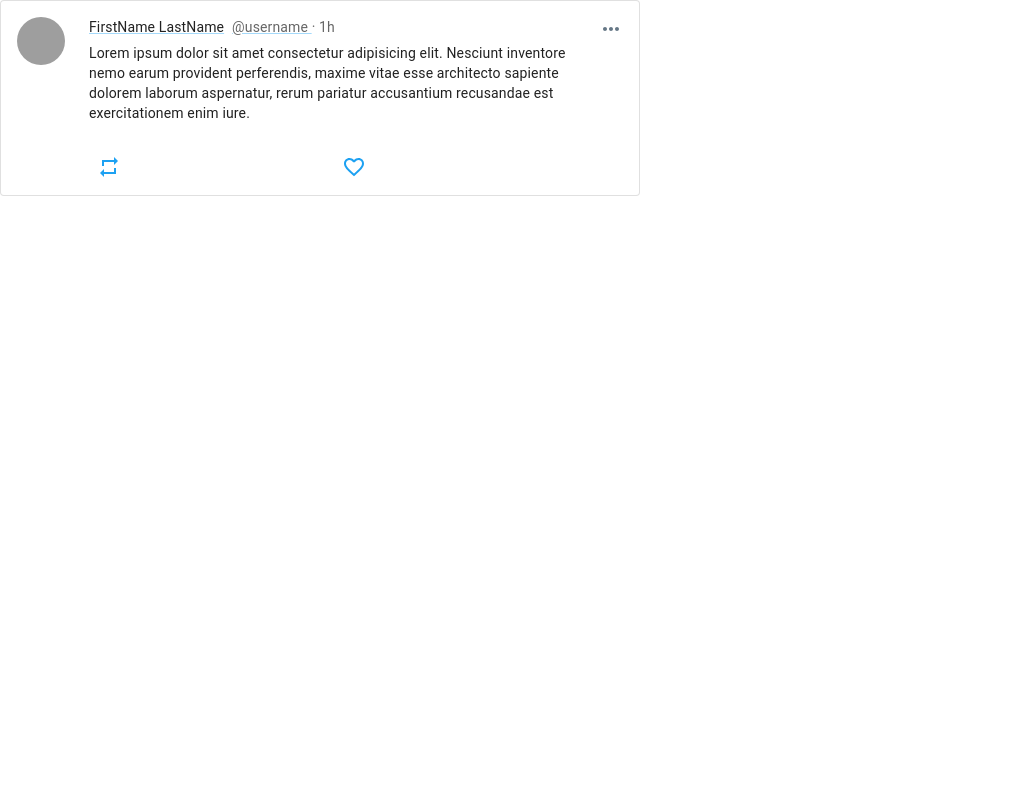
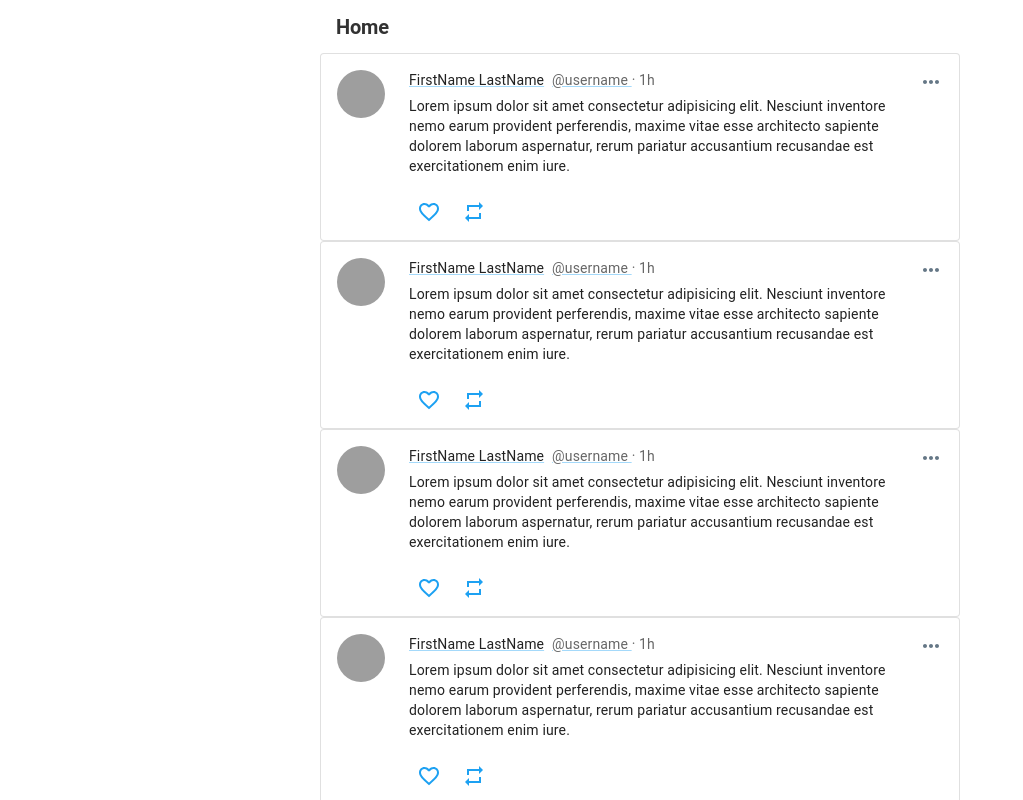
Before and after one commit to aishvaryk/twitter-clone, a Next.js app: page / in a window 1280 px wide. Shown: the top 800 px of the page, without its empty margins (0-1023 px from the left). Built offline with nearby package versions, Linux system fonts and the light colour scheme; grey boxes are pictures that could not be loaded.

Commit message:
added static title bar

```diff
--- /dev/null
+++ b/components/title-bar.tsx
@@ -0,0 +1,27 @@
+import { Box, Typography } from "@mui/material";
+
+function TitleBar() {
+    const pageTitle = "Home";
+    return (<Box className="title-bar-wrapper" sx={{
+        height:"53px",
+        width: "50%",
+        display: "flex",
+        alignItems: "center",
+        px:2,
+        zIndex:1,
+        position:"fixed",
+        overflowY:"clip",
+        backgroundColor: "white",
+        opacity:0.92
+
+
+    }}>
+        <Typography variant="h2" sx={{
+            fontSize:"20px",
+            opacity:1
+        }}><strong>{pageTitle}</strong></Typography>
+    </Box>
+    )
+}
+
+export default TitleBar;
--- a/components/tweet.tsx
+++ b/components/tweet.tsx
@@ -34,9 +34,8 @@ function Tweet() {
         <Card
             variant="outlined"
             sx={{
-                maxWidth: "50%",
+                width: "50%",
                 minWidth: "xs",
-                minHeight: "px",
                 display: "flex",
                 flexDirection: "row",
             }}
@@ -63,7 +62,8 @@ function Tweet() {
                 <CardContent
                     sx={{
                         px:1,
-                        py:2,
+                        pt:2,
+                        pb: 1,
                         display: "flex",
                         flexDirection: "column",
                     }}
@@ -128,23 +128,21 @@ function Tweet() {
                         display: "flex",
                         flexDirection: "row",
                         alignItems: "center",
-                        justifyContent: "space-between",
                         p: 1,
                     }}
                 >
-                    <Tooltip title="Retweet" arrow enterDelay={500}>
-                        <IconButton aria-label="retweet" color="primary"
-                            sx={{
-                            }}>
-                            <Repeat />
-                        </IconButton>
-                    </Tooltip>
+
                     <Tooltip title="Like" arrow enterDelay={500}>
                         <IconButton aria-label="like" color="primary">
                             <FavoriteBorder />
                         </IconButton>
                     </Tooltip>
-                    <>&nbsp;</>
+                    <Tooltip title="Retweet" arrow enterDelay={500}>
+                        <IconButton aria-label="retweet" color="primary"
+                            size="small">
+                            <Repeat />
+                        </IconButton>
+                    </Tooltip>
                 </CardActions>
 
             </Box>
--- a/pages/index.tsx
+++ b/pages/index.tsx
@@ -1,13 +1,45 @@
-import type { NextPage } from 'next'
-import Tweet from '../components/tweet'
-import styles from '../styles/Home.module.css'
+import type { NextPage } from "next";
+import Tweet from "../components/tweet";
+import TitleBar from "../components/title-bar";
+import styles from "../styles/Home.module.css";
+import { Box } from "@mui/material";
 
 const Home: NextPage = () => {
   return (
-    <>
+    <Box
+      sx={{
+        display: "flex",
+        flexDirection: "column",
+        alignItems: "center",
+      }}
+    >
+      <Box sx={{
+        display:"flex",
+        flexDirection: "column",
+        alignItems:"center",
+        width:"50%"
+      }}>
+        <Box
+          className="title-bar-wrapper"
+          sx={{
+            height: "53px",
+            width: "100%",
+            zIndex: 0,
+          }}
+        ></Box>
+
+        <TitleBar></TitleBar>
+      </Box>
       <Tweet></Tweet>
-    </>
-  )
-}
+      <Tweet></Tweet>
+      <Tweet></Tweet>
+      <Tweet></Tweet>
+      <Tweet></Tweet>
+      <Tweet></Tweet>
+      <Tweet></Tweet>
+      <Tweet></Tweet>
+    </Box>
+  );
+};
 
-export default Home
+export default Home;
```
